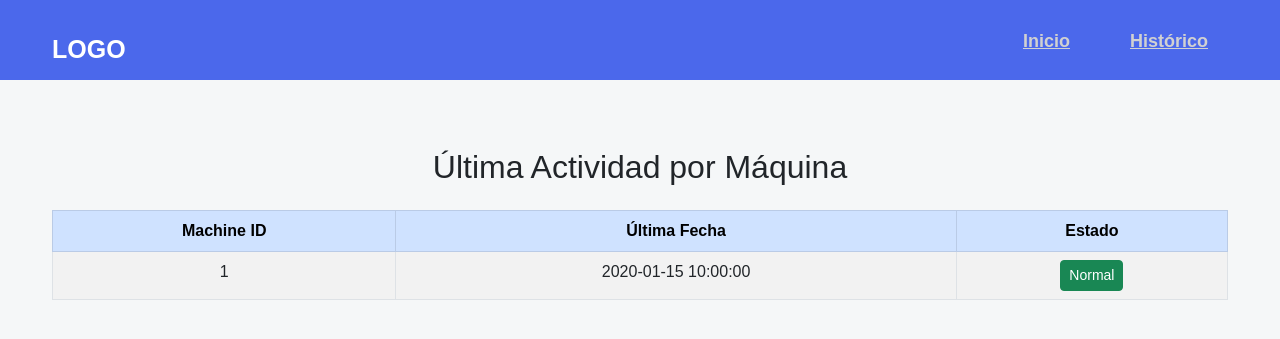
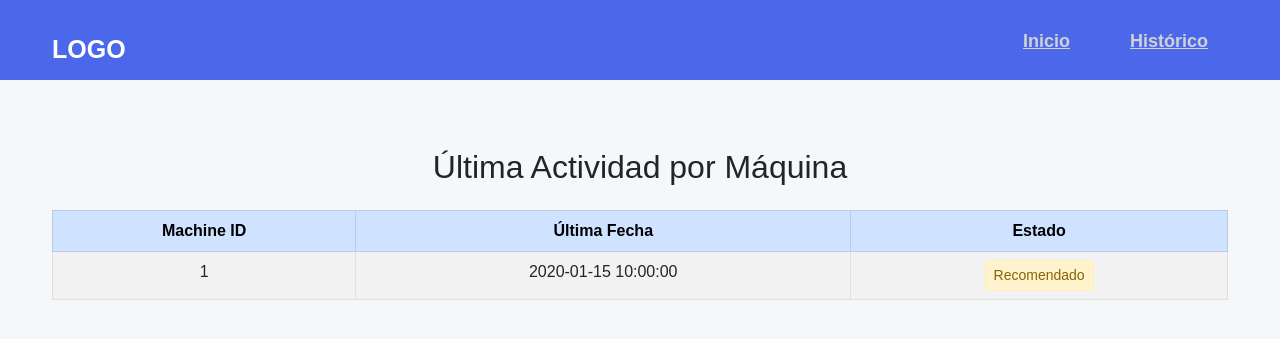
Before and after one commit to Luas21/P-ciencia-datos, a Flask app: template app/templates/index.html in a window 1280 px wide. Shown: the top 339 px of the page. Run offline with Flask 3, Linux system fonts and the light colour scheme; the template is opened without the code that fills it: most values are stand-ins (such as "Sample title", 1, 10 or a date in 2020).

Commit message:
P34-Creación de 4 botones basado en los pesos obtenidos en el análisis de google colab

```diff
--- a/app/static/css/style.css
+++ b/app/static/css/style.css
@@ -78,6 +78,12 @@ body {
     padding: 20px;
 }
 
+.btn-recomendado {
+    background-color: #fff3cd;
+    color: #856404;
+    border: 1px solid #ffeeba;
+}
+
 /* Responsive - menú hamburguesa */
 @media (max-width: 991px) {
 
--- a/app/templates/index.html
+++ b/app/templates/index.html
@@ -21,8 +21,10 @@
                 <td>
                     {% if m.estado == 'Crítico' %}
                         <a href="{{ url_for('get_maquina', id=m.id) }}" class="btn btn-danger btn-sm">Crítico</a>
-                    {% elif m.estado == 'Advertencia' %}
-                        <a href="{{ url_for('get_maquina', id=m.id) }}" class="btn btn-warning btn-sm">Advertencia</a>
+                    {% elif m.estado == 'Necesario' %}
+                        <a href="{{ url_for('get_maquina', id=m.id) }}" class="btn btn-warning btn-sm">Necesario</a>
+                    {% elif m.estado == 'Recomendado' %}
+                        <a href="{{ url_for('get_maquina', id=m.id) }}" class="btn btn-recomendado btn-sm">Recomendado</a>
                     {% else %}
                         <a href="{{ url_for('get_maquina', id=m.id) }}" class="btn btn-success btn-sm">Normal</a>
                     {% endif %}
@@ -32,5 +34,4 @@
         </tbody>
     </table>
 </div>
-
-{% endblock%}
+{% endblock %}
```
